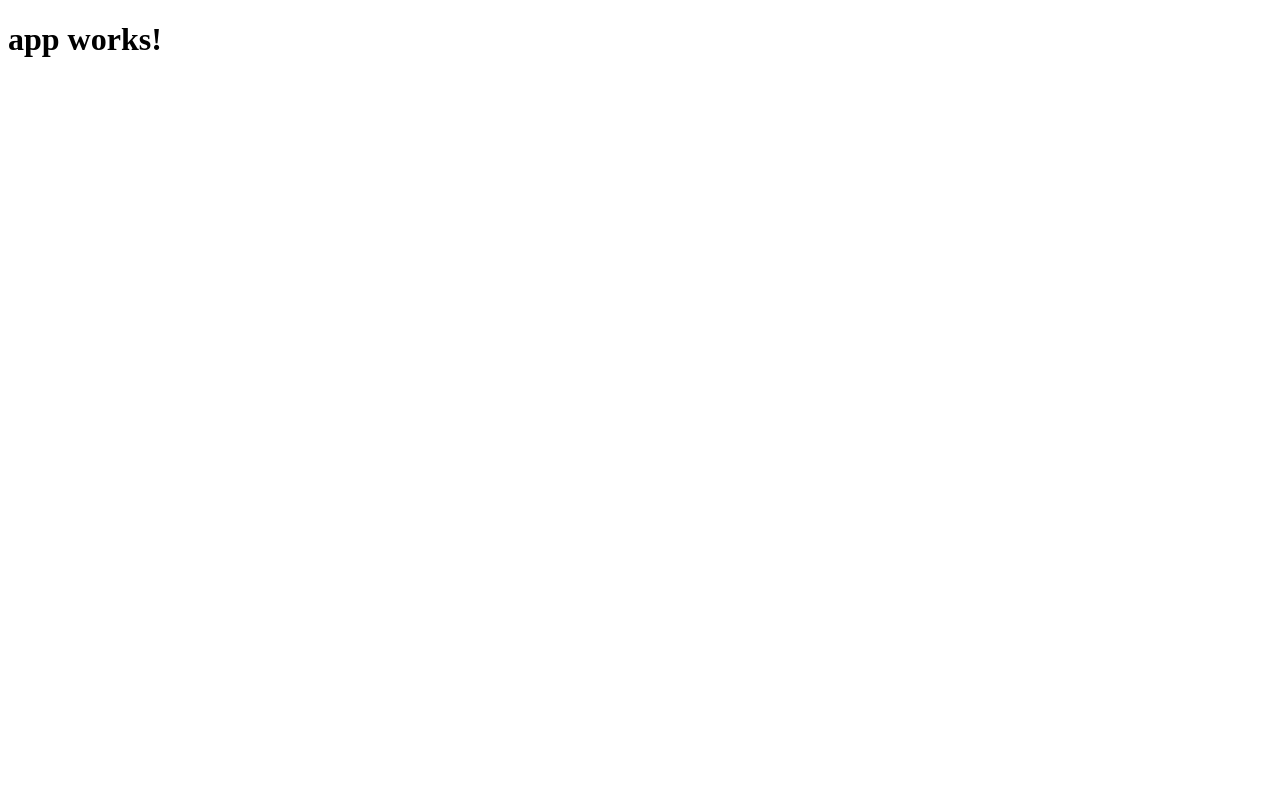
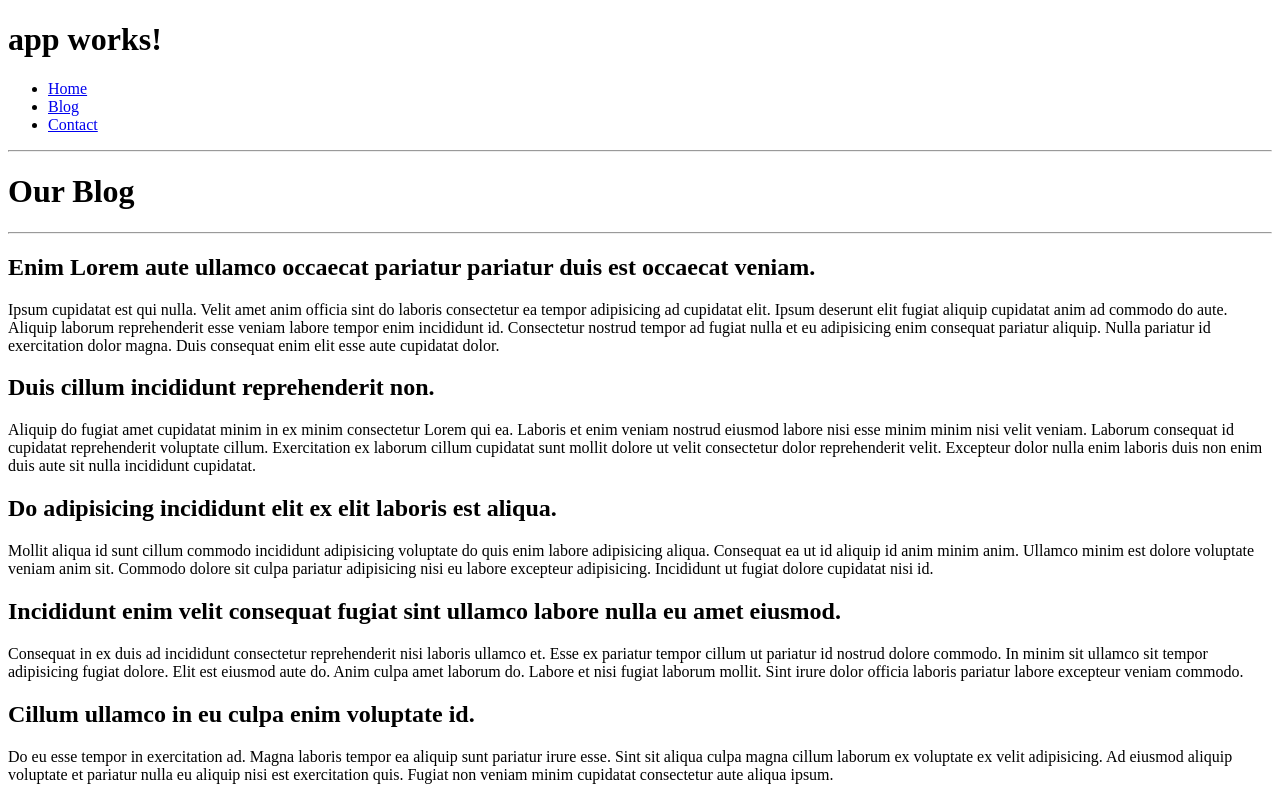
Before and after one commit to rgierczak/test-angular-cli-universal, an Angular app: page /blog in a window 1280 px wide. Before the commit this address led to /. Built offline with nearby package versions, Linux system fonts and the light colour scheme.

Commit message:
Added blog component

```diff
--- a/src/app/app-routing.module.ts
+++ b/src/app/app-routing.module.ts
@@ -2,6 +2,7 @@ import { NgModule } from '@angular/core';
 import { Routes, RouterModule } from '@angular/router';
 import { HomeComponent } from './home/home.component';
 import { ContactComponent } from './contact/contact.component';
+import { BlogComponent } from './blog/blog.component';
 
 const routes: Routes = [
     {
@@ -12,6 +13,10 @@ const routes: Routes = [
     {
         path: 'home',
         component: HomeComponent
+    },
+    {
+        path: 'blog',
+        component: BlogComponent
     },
     {
         path: 'contact',
--- a/src/app/app.component.html
+++ b/src/app/app.component.html
@@ -1,5 +1,10 @@
 <h1>
     {{title}}
 </h1>
-
+<ul class="app-navigation">
+    <li><a routerLink="/home">Home</a></li>
+    <li><a routerLink="/blog">Blog</a></li>
+    <li><a routerLink="/contact">Contact</a></li>
+</ul>
+<hr>
 <router-outlet></router-outlet>
--- /dev/null
+++ b/src/app/app.service.ts
@@ -0,0 +1,20 @@
+import { Injectable } from '@angular/core';
+import { Http, Headers } from '@angular/http';
+import { Observable } from 'rxjs/Rx';
+
+@Injectable()
+export class AppService {
+    apiUrl = 'http://localhost:4000/assets/mocks';
+    headers: Headers = new Headers({'Content-Type': 'application/json'});
+
+    constructor(private http: Http) {
+    }
+
+    getBlogPosts() {
+        const url = this.apiUrl + '/blog.json';
+        return this.http
+            .get(url, {headers: this.headers})
+            .map(res => res.json())
+            .catch(err => Observable.throw(err));
+    }
+}
--- /dev/null
+++ b/src/app/blog/blog.component.html
@@ -0,0 +1,9 @@
+<h1>Our Blog</h1>
+<hr>
+
+<article *ngFor="let post of posts">
+    <h2>{{ post.title }}</h2>
+    <div>
+        <p [innerHtml]>{{ post.content }}</p>
+    </div>
+</article>
--- /dev/null
+++ b/src/app/blog/blog.component.ts
@@ -0,0 +1,33 @@
+import { Component, OnInit } from '@angular/core';
+import { AppService } from '../app.service';
+import { Observable } from 'rxjs/Rx';
+
+@Component({
+    selector: 'app-blog',
+    templateUrl: './blog.component.html',
+    styleUrls: ['./blog.component.scss']
+})
+
+export class BlogComponent implements OnInit {
+    posts = [];
+
+    constructor(private appService: AppService) {}
+
+    ngOnInit() {
+        this.appService
+            .getBlogPosts()
+            .subscribe(
+                (posts) => this.onSuccess(posts),
+                (error) => this.onError(error)
+            );
+    }
+
+    onSuccess(success) {
+        this.posts = success;
+    }
+
+    onError(error) {
+        console.log(error);
+        Observable.throw(error);
+    }
+}
--- /dev/null
+++ b/src/assets/mocks/blog.json
@@ -0,0 +1,27 @@
+[
+    {
+        "content": "Ipsum cupidatat est qui nulla. Velit amet anim officia sint do laboris consectetur ea tempor adipisicing ad cupidatat elit. Ipsum deserunt elit fugiat aliquip cupidatat anim ad commodo do aute. Aliquip laborum reprehenderit esse veniam labore tempor enim incididunt id. Consectetur nostrud tempor ad fugiat nulla et eu adipisicing enim consequat pariatur aliquip. Nulla pariatur id exercitation dolor magna. Duis consequat enim elit esse aute cupidatat dolor.",
+        "title": "Enim Lorem aute ullamco occaecat pariatur pariatur duis est occaecat veniam.",
+        "_id": "58e00b10426a1d9ae3ee5eaa"
+    },
+    {
+        "content": "Aliquip do fugiat amet cupidatat minim in ex minim consectetur Lorem qui ea. Laboris et enim veniam nostrud eiusmod labore nisi esse minim minim nisi velit veniam. Laborum consequat id cupidatat reprehenderit voluptate cillum. Exercitation ex laborum cillum cupidatat sunt mollit dolore ut velit consectetur dolor reprehenderit velit. Excepteur dolor nulla enim laboris duis non enim duis aute sit nulla incididunt cupidatat.",
+        "title": "Duis cillum incididunt reprehenderit non.",
+        "_id": "58e00b108796578c95357162"
+    },
+    {
+        "content": "Mollit aliqua id sunt cillum commodo incididunt adipisicing voluptate do quis enim labore adipisicing aliqua. Consequat ea ut id aliquip id anim minim anim. Ullamco minim est dolore voluptate veniam anim sit. Commodo dolore sit culpa pariatur adipisicing nisi eu labore excepteur adipisicing. Incididunt ut fugiat dolore cupidatat nisi id.",
+        "title": "Do adipisicing incididunt elit ex elit laboris est aliqua.",
+        "_id": "58e00b109214e6b827e87921"
+    },
+    {
+        "content": "Consequat in ex duis ad incididunt consectetur reprehenderit nisi laboris ullamco et. Esse ex pariatur tempor cillum ut pariatur id nostrud dolore commodo. In minim sit ullamco sit tempor adipisicing fugiat dolore. Elit est eiusmod aute do. Anim culpa amet laborum do. Labore et nisi fugiat laborum mollit. Sint irure dolor officia laboris pariatur labore excepteur veniam commodo.",
+        "title": "Incididunt enim velit consequat fugiat sint ullamco labore nulla eu amet eiusmod.",
+        "_id": "58e00b100a4c92076a872f35"
+    },
+    {
+        "content": "Do eu esse tempor in exercitation ad. Magna laboris tempor ea aliquip sunt pariatur irure esse. Sint sit aliqua culpa magna cillum laborum ex voluptate ex velit adipisicing. Ad eiusmod aliquip voluptate et pariatur nulla eu aliquip nisi est exercitation quis. Fugiat non veniam minim cupidatat consectetur aute aliqua ipsum.",
+        "title": "Cillum ullamco in eu culpa enim voluptate id.",
+        "_id": "58e00b104d5f33419ee8c602"
+    }
+]
```
Also changed, not shown: src/app/app.module.ts (+5 -2 lines), src/app/blog/blog.component.scss (added), 2 other files (tests, documents, lock files or other folders).
